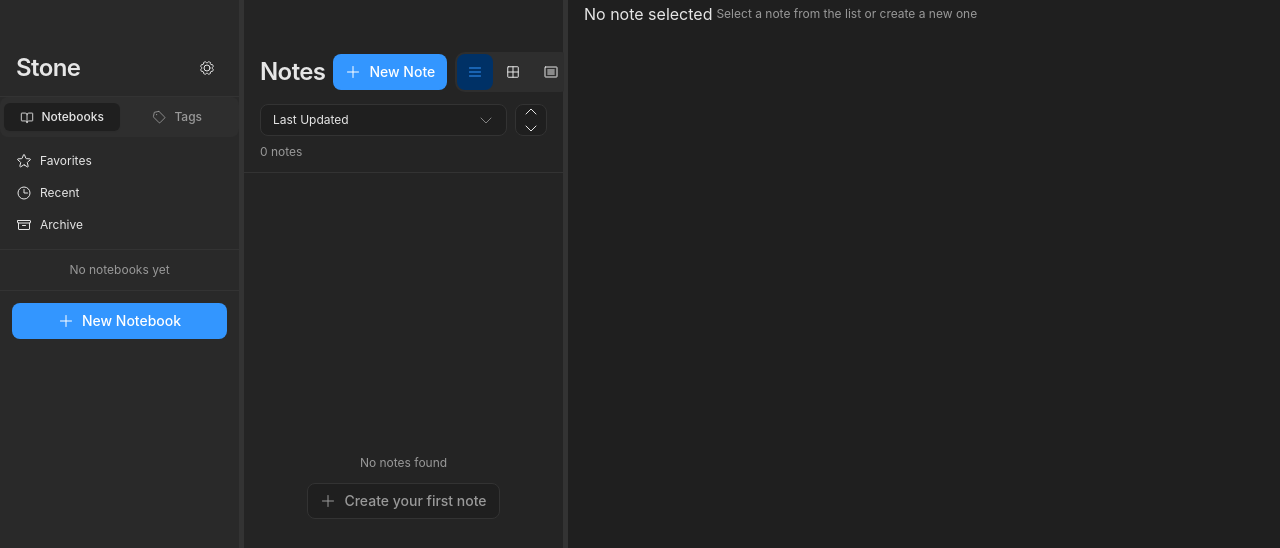
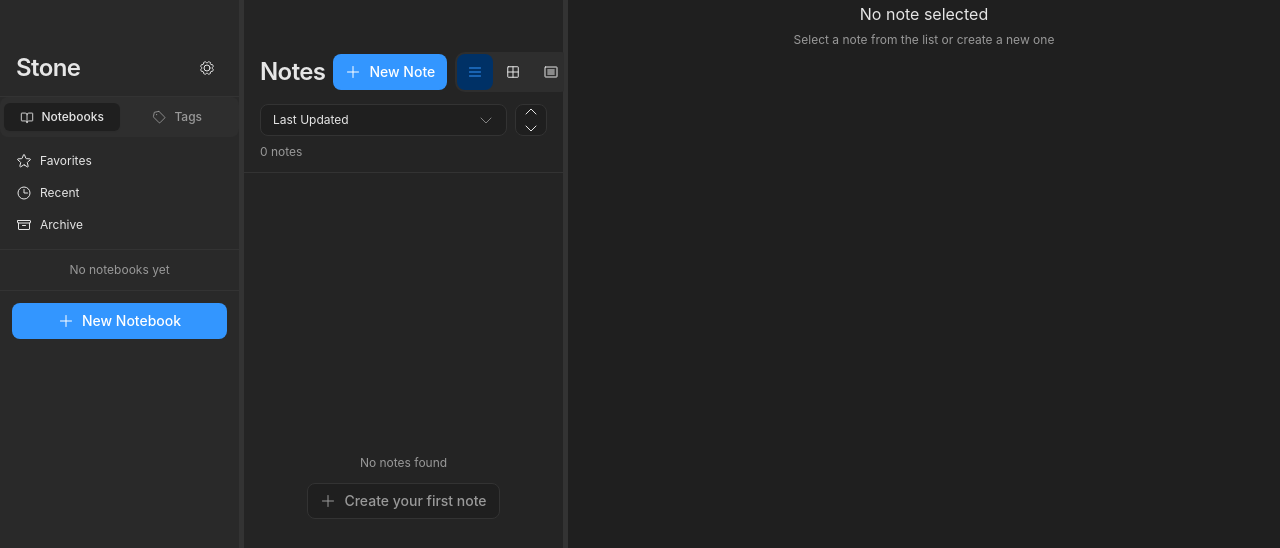
Before and after one commit to peritissimus/stone-electron, a React (Vite) app: page / in a window 1280 px wide. Shown: the top 548 px of the page. Built offline with nearby package versions, Linux system fonts and the light colour scheme.

Commit message:
style(layout): update ContainerFlex direction from 'column' to 'col'

```diff
--- a/src/renderer/components/Layout/NoteEditor.tsx
+++ b/src/renderer/components/Layout/NoteEditor.tsx
@@ -89,7 +89,7 @@ export function NoteEditor() {
     return (
       <div className="flex-1 bg-background">
         <ContainerCenter>
-          <ContainerFlex direction="column" align="center" gap="xs">
+          <ContainerFlex direction="col" align="center" gap="xs">
             <Body>No note selected</Body>
             <Text size="xs" variant="muted">
               Select a note from the list or create a new one
--- a/src/renderer/components/Layout/TabbedModal.tsx
+++ b/src/renderer/components/Layout/TabbedModal.tsx
@@ -1,6 +1,7 @@
 import React from 'react';
 import { ModalLayout } from '@renderer/components/Layout/ModalLayout';
 import { Button } from '@renderer/components/ui/button';
+import { Text } from '@renderer/components/ui/text';
 
 export interface TabItem {
   id: string;
```
